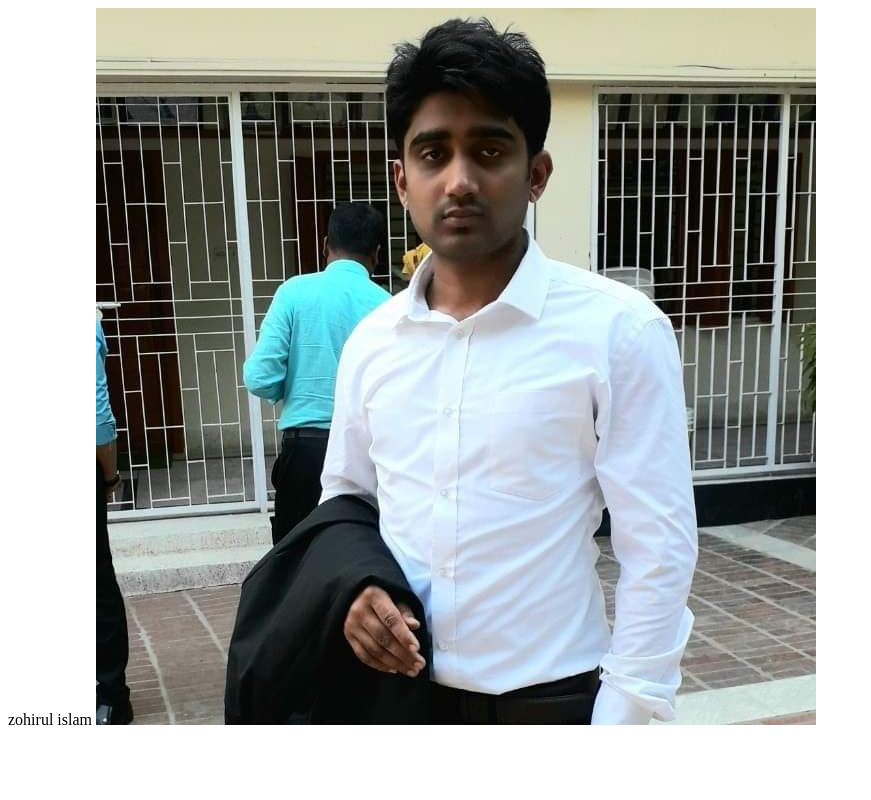
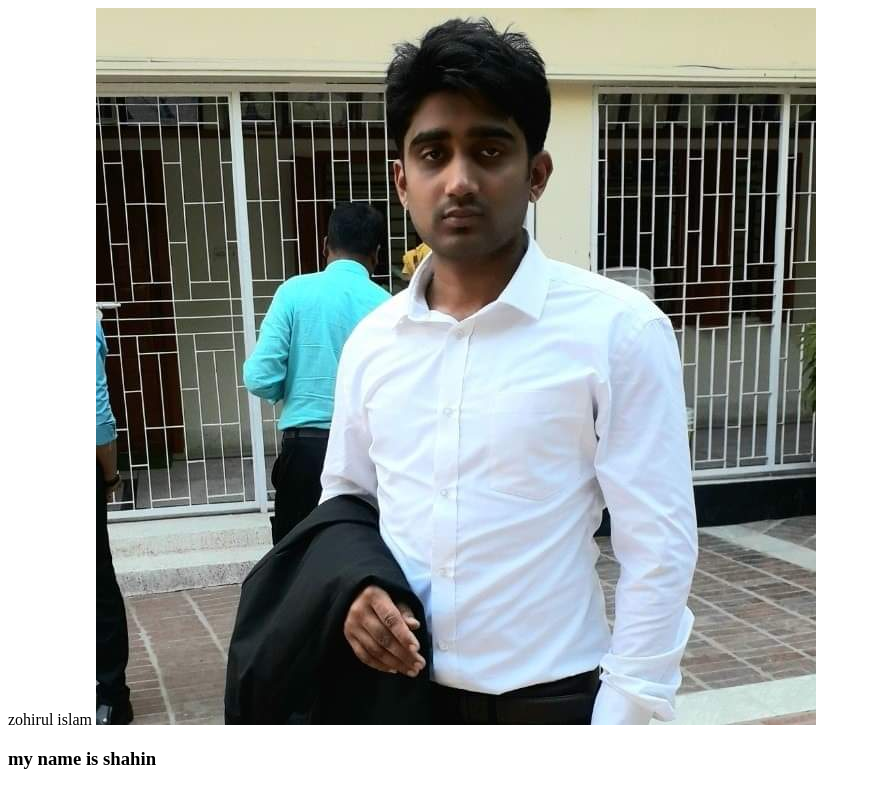
Before and after one commit to zohirul22/my-third-repo, a plain HTML site: page index.html in a window 1280 px wide. Shown: the whole page, without its empty margins (0-871 px from the left). Drawn offline with Linux system fonts and the light colour scheme.

```diff
--- a/index.html
+++ b/index.html
@@ -9,5 +9,6 @@
 <body>
    <span>zohirul islam</span>
    <img src="FB_IMG_1601472556224.jpg" alt="">
+   <h3>my name is shahin</h3>
 </body>
 </html>
```
